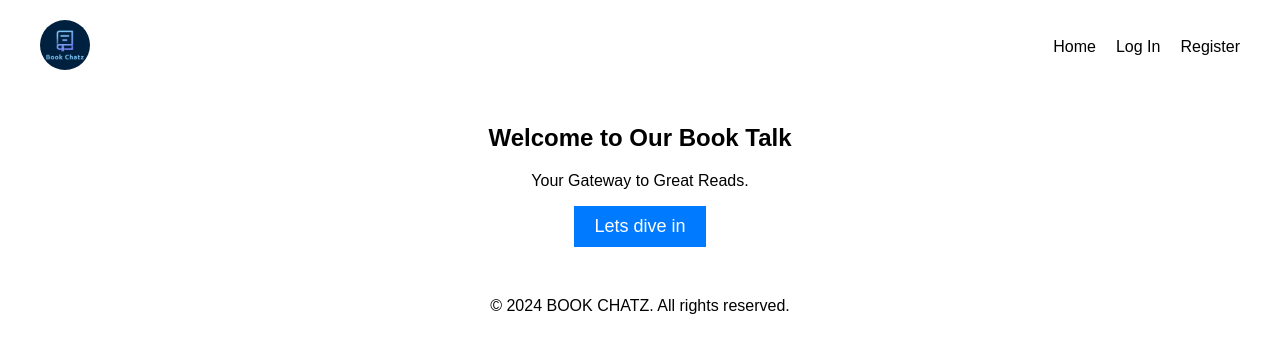
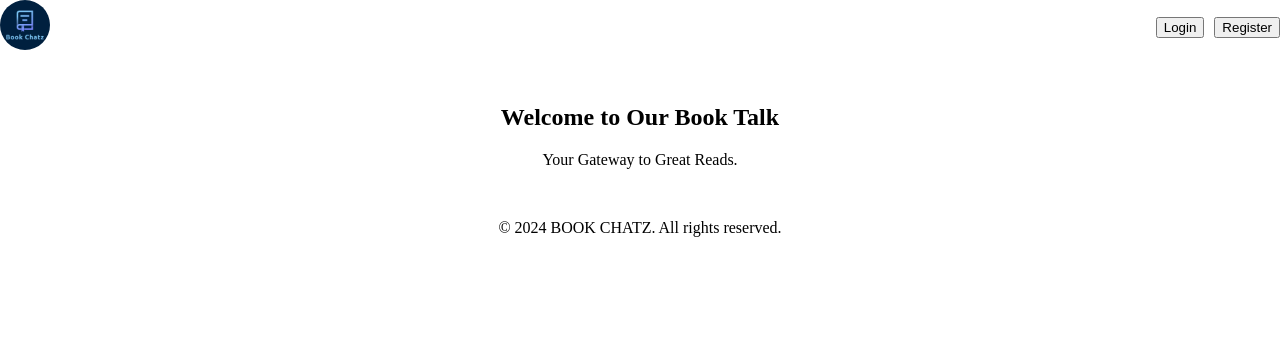
Before and after one commit to SevgiNurKARA/bookChatz, a Vue app: page /landing in a window 1280 px wide. Shown: the top 352 px of the page. Built offline with nearby package versions, Linux system fonts and the light colour scheme.

Commit message:
Routing is done

```diff
--- a/src/App.vue
+++ b/src/App.vue
@@ -1,16 +1,11 @@
 <template>
-
-<LandingPage/>
-
+  <div id="app">
+    <router-view></router-view>
+  </div>
 </template>
 
 <script>
-//<router-view></router-view>
-import LandingPage from './components/LandingPage.vue';
 export default {
-  name: 'App',
-  components:{
-    LandingPage
-  }
+  name: 'App'
 }
 </script>
--- a/src/components/HomePage.vue
+++ b/src/components/HomePage.vue
@@ -20,7 +20,7 @@
         <p>Your about content here...</p>
       </section>
       <section class="post">
-        <router-link to="/create">Create a Post</router-link>
+        <router-link to="/posts/new-post">Create a Post</router-link>
         <h2>Latest Post</h2>
         <p>Your post content here...</p>
       </section>
@@ -42,7 +42,7 @@ export default {
       this.showUserMenu = !this.showUserMenu;
     },
     logout() {
-      this.$router.push('/login');
+      this.$router.push('/users/login');
       this.showUserMenu = false;
     }
   }
--- a/src/components/LandingPage.vue
+++ b/src/components/LandingPage.vue
@@ -1,19 +1,17 @@
 <template>
-    <div class="landing-page">
+  <div id="landingPage">
     <header>
       <div class="logo">
         <img src="@/assets/bookChatz.jpg" alt="Logo">
       </div>
       <nav>
-          <ul>
-            <li v-for="item in menuItems" :key="item">{{ item }}</li>
-          </ul>
+        <button @click="$router.push('/users/login')">Login</button>
+    <button @click="$router.push('/users/register')">Register</button>
       </nav>
     </header>
     <main>
       <h2>{{ headline }}</h2>
       <p>{{ subheadline }}</p>
-        <button @click="callToAction">{{ ctaText }}</button>
     </main>
     <footer>
       <p>&copy; {{ currentYear }} {{ companyName }}. All rights reserved.</p>
@@ -26,17 +24,9 @@
   data() {
     return {
       companyName: 'BOOK CHATZ',
-        menuItems: ['Home', 'Log In', 'Register'],
       headline: 'Welcome to Our Book Talk',
       subheadline: 'Your Gateway to Great Reads.',
-        ctaText: 'Lets dive in',
       currentYear: new Date().getFullYear()
-      }
-    },
-    methods: {
-      callToAction() {
-        // Implement your call-to-action logic here
-        console.log('Call to action clicked!')
     }
   }
 }
@@ -55,19 +45,26 @@
   justify-content: space-between;
   align-items: center;
 }
+
 .logo img {
   height: 50px;
   width: 50px;
   border-radius: 50%;
 }
 
-  nav ul {
+nav {
   display: flex;
-    list-style-type: none;
+  gap: 10px;
 }
 
-  nav ul li {
-    margin-left: 20px;
+.btn {
+  background-color: #007bff;
+  color: white;
+  border: none;
+  padding: 10px 20px;
+  font-size: 16px;
+  cursor: pointer;
+  border-radius: 5px;
 }
 
 main {
@@ -75,15 +72,6 @@
   margin-top: 50px;
 }
 
-  button {
-    background-color: #007bff;
-    color: white;
-    border: none;
-    padding: 10px 20px;
-    font-size: 18px;
-    cursor: pointer;
-  }
-
 footer {
   margin-top: 50px;
   text-align: center;
--- a/src/main.js
+++ b/src/main.js
@@ -1,7 +1,8 @@
-// src/main.js
 import { createApp } from 'vue'
 import App from './App.vue'
 import router from './router'
 
-
-createApp(App).use(router).mount('#app')
+const app = createApp(App)
+app.use(router)
+router.push('/landing') // Explicitly navigate to the landing page
+app.mount('#app')
```
Also changed, not shown: src/router.js (+6 -3 lines), 1 other file (tests, documents, lock files or other folders). Lines whose indentation alone changed are shown as unchanged.
